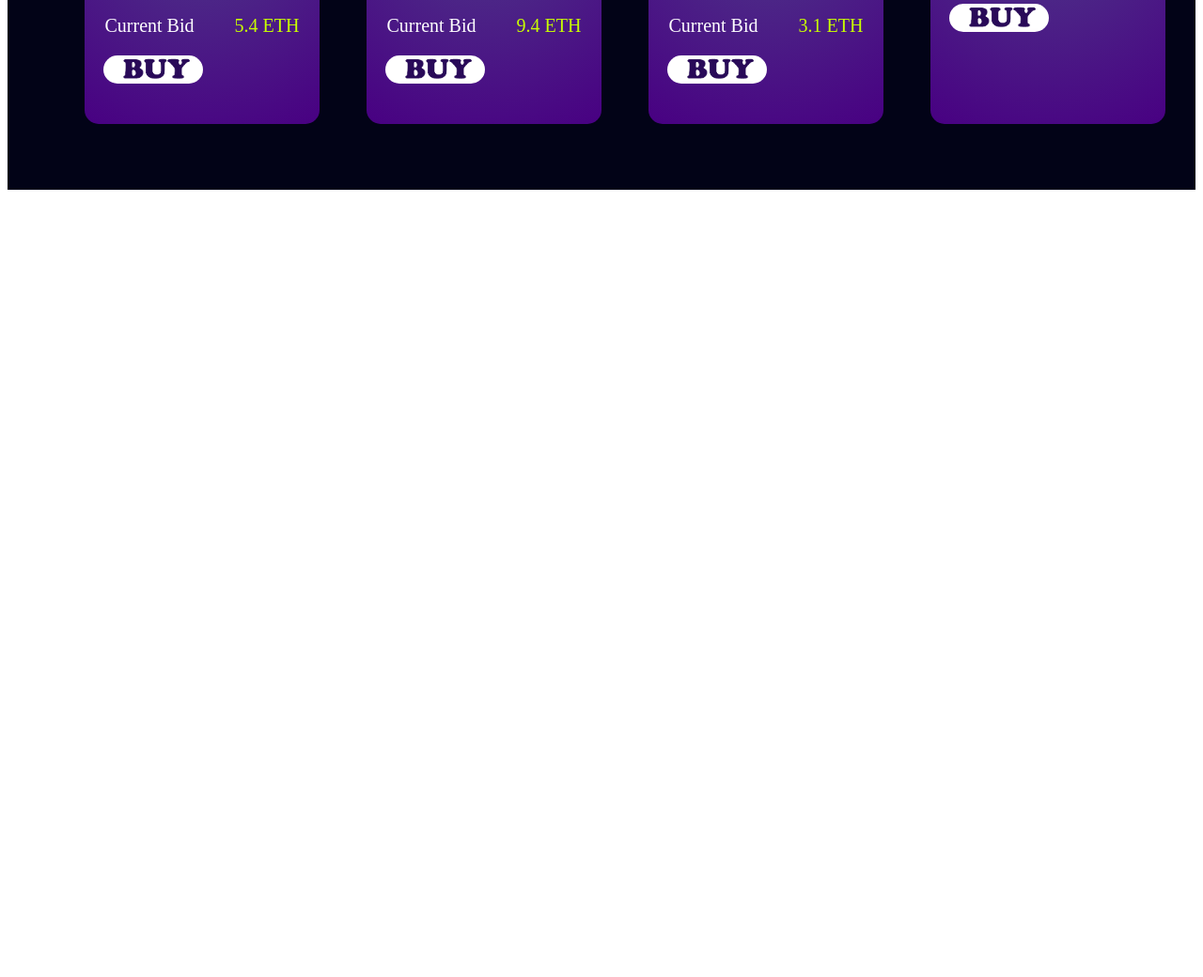
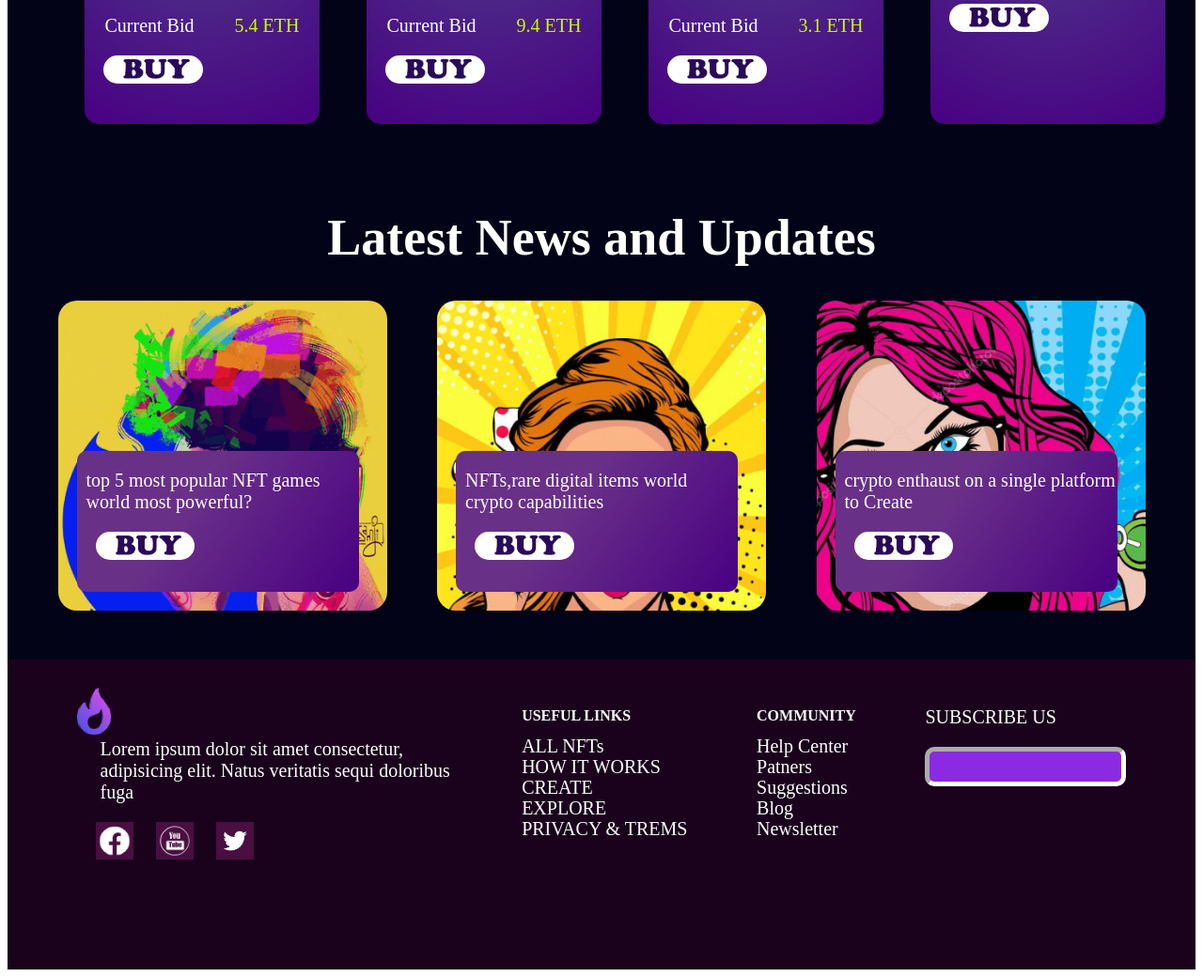
Before and after one commit to AbdulAhad7692/css-last, a plain HTML site: page assinment 13 CSS last/index.html in a window 1280 px wide. Shown: the part 3506-4546 px from the top of the page at 94% size. Before the commit the page ends 3716 px from the top, so only its background shows below. Drawn offline with nearby package versions, Linux system fonts and the light colour scheme; files whose address does not match are found by name.

Commit message:
Add files via upload

```diff
--- a/assinment 13 CSS last/index.html
+++ b/assinment 13 CSS last/index.html
@@ -318,8 +318,70 @@
             </div>
         </div>
     </div>
-</div>
+    </div>
+    <div class="bg-2">
+        <h1 class="headin">Latest News and Updates</h1>
+        <div class="div-2">
+            <div class="multi-pic">
+                <div class="wrraper-content">
+                    <p>top 5 most popular NFT games world most powerful?</p>
+                    <img src="imaes/btnnn.jpg" class="imm" alt="">
+                </div>
+                <img src="imaes/colorful1.png" class="tt-im" alt="">
+            </div>
+            <div class="multi-pic">
+                <div class="wrraper-content">
+                    <p>NFTs,rare digital items world crypto capabilities</p>
+                    <img src="imaes/btnnn.jpg" class="imm" alt="">
+                </div>
+                <img src="imaes/colorful 2.png" class="tt-im" alt="">
+            </div>
+            <div class="multi-pic">
+                <div class="wrraper-content">
+                    <p>crypto enthaust on a single platform to Create</p>
+                    <img src="imaes/btnnn.jpg" class="imm" alt="">
+                </div>
+                <img src="imaes/colorful 3.png" class="tt-im" alt="">
+            </div>
+        </div>
+    </div>
+    <div class="footer">
+        <div class="part-1">
+            <img src="imaes/fire.png" class="f-im" alt="">
+            <p class="part-1t">Lorem ipsum dolor sit amet consectetur, adipisicing elit. Natus veritatis sequi doloribus
+                fuga</p>
 
+            <div class="part1-im">
+                <img src="imaes/fb.jpg" alt="">
+                <img src="imaes/youtube 2.jpg" alt="">
+                <img src="imaes/twitter.jpg" alt="">
+            </div>
+        </div>
+        <div class="part-2">
+            <h4><span style="color: white;">USEFUL LINKS</span></h4>
+            <p>ALL NFTs</p>
+            <p>HOW IT WORKS</p>
+            <p>CREATE</p>
+            <p>EXPLORE</p>
+            <p>PRIVACY & TREMS</p>
+        </div>
+        <div class="part-3">
+            <h4><span style="color: white;">COMMUNITY</span></h4>
+            <p>Help Center</p>
+            <p>Patners</p>
+            <p>Suggestions</p>
+            <p>Blog</p>
+            <p>Newsletter</p>
+        </div>
+        <div class="part-4">
+            <form action="">
+                <p>SUBSCRIBE US</p>
+                <input type="text" class="formm" name="" id="">
+            </form>
+
+        </div>
+
+    </div>
 
 
 
--- a/assinment 13 CSS last/style.css
+++ b/assinment 13 CSS last/style.css
@@ -263,6 +263,7 @@
     width: 350px;
     background-color: rgb(50, 11, 87);
     border-radius: 20px;
+    overflow: hidden;
 }
 
 .adi2 {
@@ -346,10 +347,81 @@
     color: white;
     font-size: 20px;
 }
+.tt-im{
+    width: 100%;
+    transition: all .7s ease;
+}
+.wrraper-content{
+    background: rgb(105, 48, 136);
+    background: linear-gradient(126deg, rgba(105, 48, 136, 1) 39%, rgba(72, 0, 130, 1) 100%);
+    position:absolute;
+    height: 150px;
+    width: 300px;
+    border-radius: 10px;
+    margin-left: 20px;
+    margin-top: 160px;
+}
+.wrraper-content>p{
+    color: white;
+    font-size: 20px;
+    margin-left: 10px;
+    cursor: pointer;
+}
+.footer{
+    background-color: rgb(26, 2, 29);
+    height: 300px;
+    padding-top: 30px;
+    display: flex;
+    justify-content: space-evenly;
+}
+.f-im{
+    height: 50px;
+}
+.part-1{
+    width: 400px;
+}
+.part-1t{
+    font-size: 20px;
+    color: white;
+    margin-left: 25px;
+    margin-top: 0%;
+}
+.part1-im>img{
+    height: 40px;
+    margin-left: 20px;
+    transition: all .5s ease;
+}
+.part-2>p{
+    color: white;
+    font-size: 20px;
+    line-height: 10%;
+    transition: all .3s ease;
+}
+.part-2>p:hover{
+    color: rgb(204, 2, 204);
+}
+.part-3>p{
+    color: white;
+    font-size: 20px;
+    line-height: 10%;
+    transition: all .3s ease;
+}
+.part-3>p:hover{
+    color: rgb(204, 2, 204);
+}
+.formm{
+    background-color: blueviolet;
+    height: 30px;
+    width: 200px;
+    border-radius: 10px;
+    border-color: white;
+    border-width: 5px;
+}
+.part-4{
+    font-size:20px;
+    color: white;
 
-
-
-
+}
 
 
 @media only screen and (max-width:1100px) {
@@ -461,6 +533,28 @@
         width: 200px;
         margin-left: 30px;
     }
+    .footer{
+        background-color: rgb(26, 2, 29);
+        height:700px;
+        padding-top: 30px;
+        display: block;
+    }
+    .part-1{
+        margin-top: 40px;
+        text-align: center;
+    }
+    .part-2{
+        margin-top: 40px;
+        text-align: center;
+    }.part-3{
+        margin-top: 40px;
+        text-align: center;
+    }
+    .part-4{
+        margin-top: 40px;
+        text-align: center;
+    }
+
 }
 
 @media only screen and (max-width:980px) {
```
Also changed, not shown: assinment 13 CSS last/imaes/colorful 2.png (added), assinment 13 CSS last/imaes/colorful 3.png (added), assinment 13 CSS last/imaes/colorful1.png (added), assinment 13 CSS last/imaes/fb.jpg (added), assinment 13 CSS last/imaes/fire.png (added), assinment 13 CSS last/imaes/inta.jpg (added), assinment 13 CSS last/imaes/twitter.jpg (added), assinment 13 CSS last/imaes/youtube 2.jpg (added).
